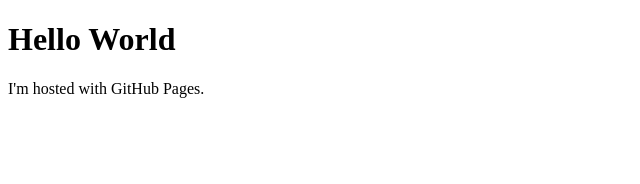
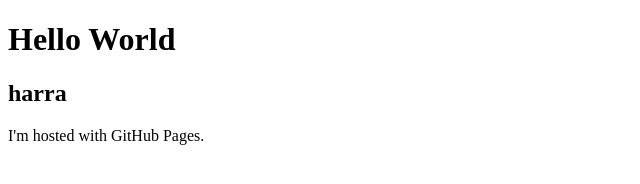
Before and after one commit to frekassa2101/frehiwot.github.io, a plain HTML site: page index.html in a window 1280 px wide. Shown: the whole page, without its empty margins (0-640 px from the left). Drawn offline with Linux system fonts and the light colour scheme.

Commit message:
index.html

```diff
--- a/index.html
+++ b/index.html
@@ -2,6 +2,7 @@
 <html>
   <body>
     <h1>Hello World</h1>
+    <h2>harra</h2>
     <p>I'm hosted with GitHub Pages.</p>
   </body>
 </html>
```
